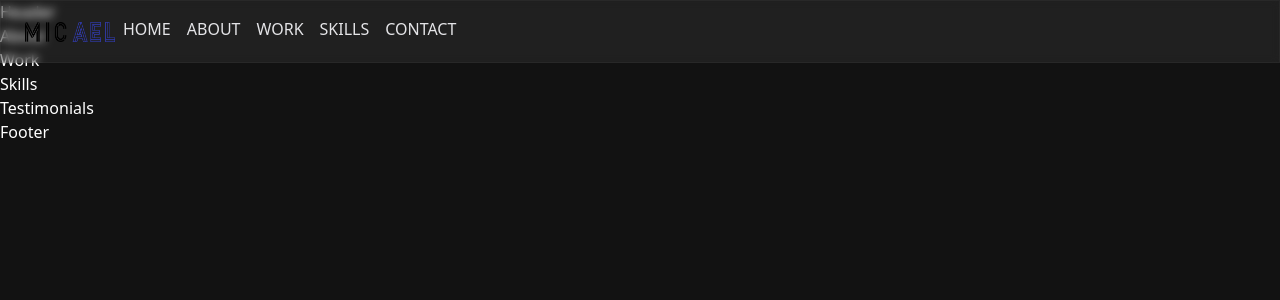
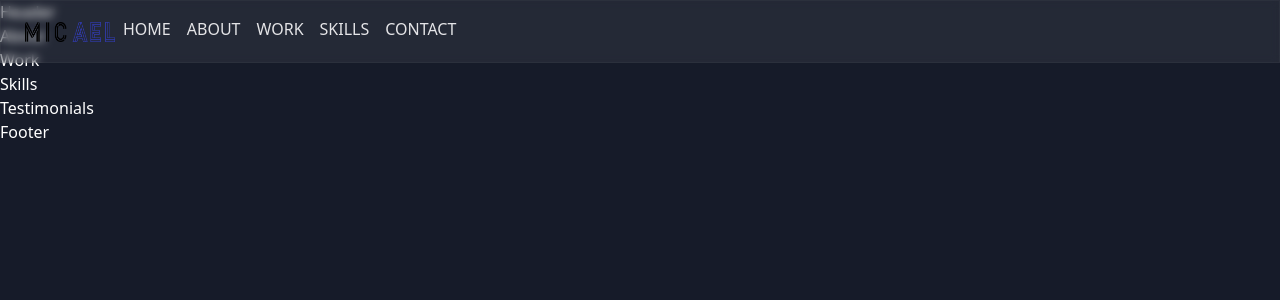
Before and after one commit to AbidAlWassie/React-Portfolio-main, a React (Create React App) app: page / in a window 1280 px wide. Shown: the top 300 px of the page. Built offline with nearby package versions, Linux system fonts and the light colour scheme.

Commit message:
changed some styles

```diff
--- a/src/App.css
+++ b/src/App.css
@@ -1,6 +1,9 @@
 html {
-  color-scheme: dark !important;
+  color-scheme: light !important;
+  background: rgb(22, 27, 41);
+  color: #fff;
 }
+
 
 .menuBtn {
   display: flex;
--- a/src/components/Navbar/Navbar.jsx
+++ b/src/components/Navbar/Navbar.jsx
@@ -6,7 +6,7 @@ import { images } from '../../constants'
 
 const Navbar = () => {
 
-  const [toggle, setToggle] = useState(false);
+  const [toggle, setToggle] = useState(true);
 
   const toggleNav = () => {
     toggle ? setToggle(false) : setToggle(true);
```
